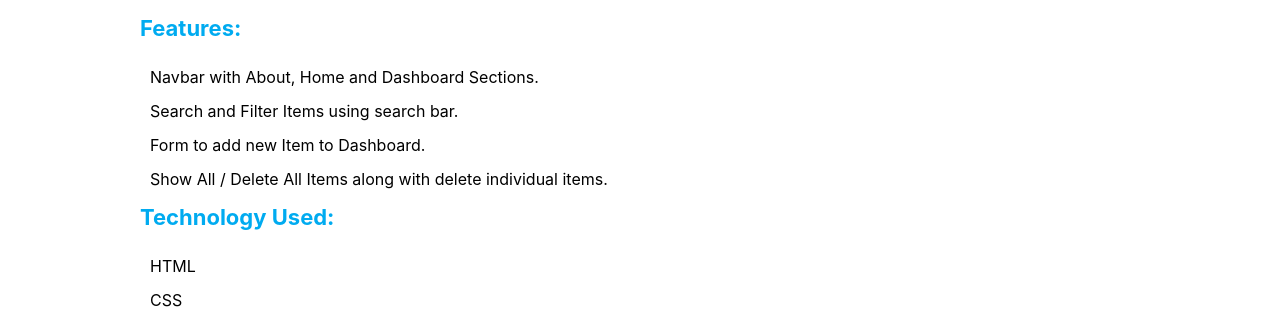
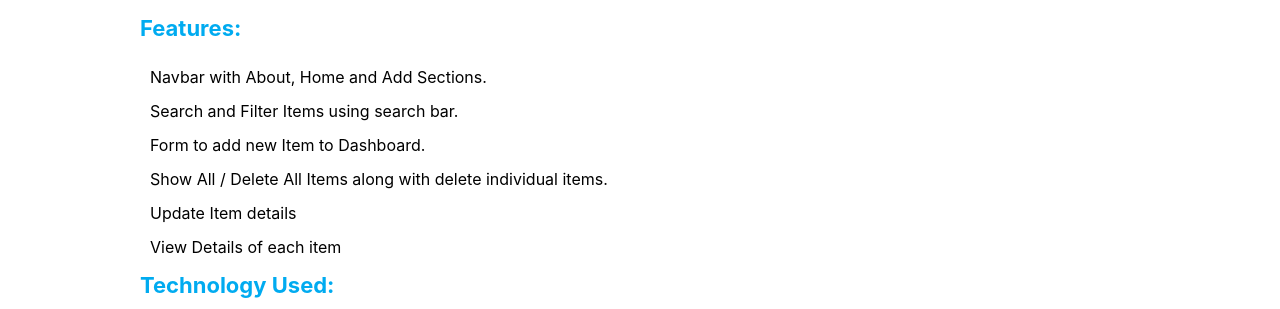
Before and after one commit to 0804EshitaSharma/inventory-2.0, a React (Create React App) app: page /about in a window 1280 px wide. Shown: the part 399-708 px from the top of the page. Built offline with nearby package versions, Linux system fonts and the light colour scheme; the HTML template or start-up script is replaced by a standard one.

Commit message:
code-clean

```diff
--- a/src/components/About.css
+++ b/src/components/About.css
@@ -30,7 +30,6 @@ h3 {
 
 }
 
-/*Mobile Phones */
 @media (max-width:768px) {
     h1 {
 
@@ -54,6 +53,6 @@ h3 {
 
     .section2 {
         max-width: 100%;
-        ;
+
     }
 }
--- a/src/components/About.js
+++ b/src/components/About.js
@@ -25,13 +25,15 @@ function About() {
     { id: 3, text: "Javascript" },
   ];
   const itemsList = [
-    { id: 1, text: "Navbar with About, Home and Dashboard Sections." },
+    { id: 1, text: "Navbar with About, Home and Add Sections." },
     { id: 2, text: "Search and Filter Items using search bar." },
     { id: 3, text: "Form to add new Item to Dashboard." },
     {
       id: 4,
       text: "Show All / Delete All Items along with delete individual items.",
     },
+    { id: 5, text: "Update Item details" },
+    { id: 6, text: "View Details of each item" },
   ];
   const customStyle = {
     width: "100%",
--- a/src/components/FormTextArea.js
+++ b/src/components/FormTextArea.js
@@ -7,7 +7,6 @@ function FormTextArea({
   label,
   rows,
   cols,
-  errorMessage,
   register
 }) {
   return (
--- a/src/components/Home.js
+++ b/src/components/Home.js
@@ -13,6 +13,7 @@ function Home() {
   const addedproducts = useSelector((state) => state.items.addedItems);
   const dispatch = useDispatch();
     const [isVisible, setIsVisible] = useState(true);
+    /* Learned concept from https://www.youtube.com/watch?v=0W6i5LYKCSI */
 
   const fetchData = () => {
     const data =
```
Also changed, not shown: 1 other file (tests, documents, lock files or other folders).
